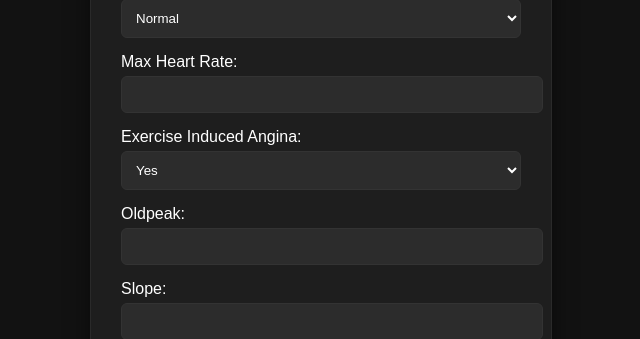
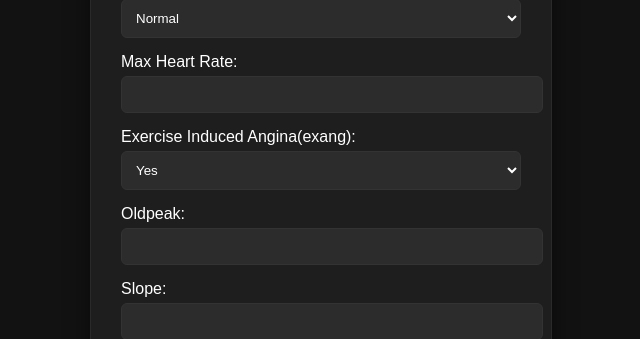
Before and after one commit to DhanushGowda22/CardioPredict, a FastAPI app: page / in a window 1280 px wide. Shown: the part 632-971 px from the top of the page, without its empty margins (319-959 px from the left). Run offline with FastAPI, Linux system fonts and the light colour scheme; parts of the project's set-up code (start-up, migrations or seed data) failed here and were passed over.

Commit message:
Improved UI with exang

```diff
--- a/app/templates/index.html
+++ b/app/templates/index.html
@@ -134,7 +134,7 @@
     Max Heart Rate:
     <input type="number" id="thalach">
 
-    Exercise Induced Angina:
+    Exercise Induced Angina(exang):
     <select id="exang">
     <option value="1">Yes</option>
     <option value="0">No</option>
```
